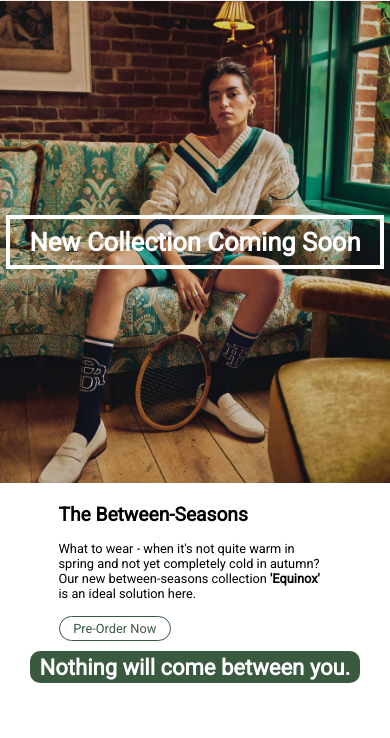
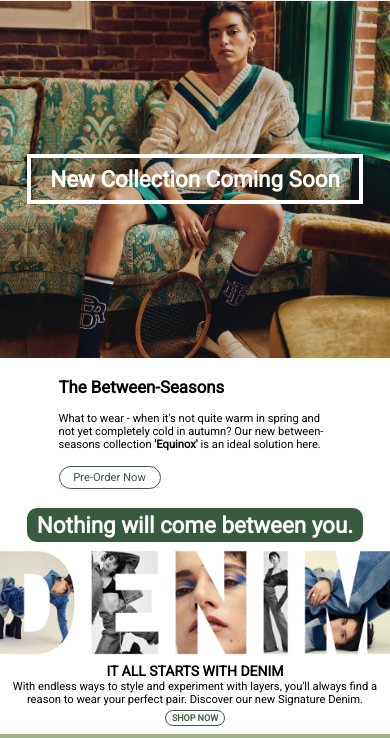
Before and after one commit to JuanBenitez0/landing-page, a plain HTML site: page index.html in a window 390 px wide. Shown: the part 94-832 px from the top of the page. Drawn offline with Linux system fonts and the light colour scheme.

Commit message:
Ejercicio 4

```diff
--- a/style.css
+++ b/style.css
@@ -231,8 +231,7 @@ main {
 
 #product {
   width: 100%;
-  height: 600px;
-  margin: 2% 0;
+  height: min-content;
   display: flex;
   flex-direction: column;
   align-items: center;
@@ -241,7 +240,8 @@ main {
 
 .product-top,
 .product-bottom {
-  width: 100%;
+  margin: 2% 2%;
+  width: 96%;
   display: flex;
   flex-direction: column;
   align-items: center;
@@ -524,14 +524,6 @@ footer {
     height: 700px;
   }
 
-  #product {
-    height: 500px;
-  }
-
-  .product-top h2 {
-    font-size: 38px;
-  }
-
   /* Outlet */
 
   .style-card img {
@@ -596,13 +588,12 @@ footer {
 
   /* hero - End */
 
-  #product {
-    height: 450px;
-    margin-top: 0;
+  .product-top h2 {
+    font-size: 45px;
   }
 
-  .product-top h2 {
-    font-size: 38px;
+  .product-bottom h3 {
+    font-size: 20px;
   }
 
   #outlet-styles,
@@ -650,10 +641,6 @@ footer {
 
   /* header - End */
 
-  main {
-    font-size: 90%;
-  }
-
   /* hero */
 
   #hero {
@@ -682,18 +669,12 @@ footer {
 
   /* hero - End */
 
-  #product {
-    height: 375px;
-    margin-top: 0;
+  .product-top h2 {
+    font-size: 35px;
   }
 
-  .product-top h2 {
-    font-size: 22px;
-  }
-
-  .product-bottom h3,
-  .product-bottom button {
-    font-size: 90%;
+  .product-bottom h3 {
+    font-size: 20px;
   }
 
   #outlet-styles,
@@ -727,6 +708,10 @@ footer {
     cursor: pointer;
   }
 
+  .header .logo img {
+    max-width: 500%;
+  }
+
   .header .logo {
     margin: 0 65% 0 2.5%;
   }
@@ -742,16 +727,18 @@ footer {
   /* header - End */
 
   main {
-    font-size: 80%;
+    font-size: 70%;
   }
 
   /* hero */
 
   #hero {
     flex-direction: column-reverse;
+    max-height: 500px;
   }
 
   #hero .hero-left {
+    height: 200px;
     width: 100%;
   }
 
@@ -770,18 +757,20 @@ footer {
   }
 
   /* hero - End */
-
-  #product {
-    margin-top: 0;
+  .product-bottom {
+    width: 95%;
   }
 
   .product-top h2 {
-    font-size: 22px;
+    font-size: 200%;
   }
 
-  .product-bottom h3,
+  .product-bottom h3 {
+    font-size: 125%;
+  }
+
   .product-bottom button {
-    font-size: 90%;
+    font-size: 80%;
   }
 
   #outlet-styles,
```
